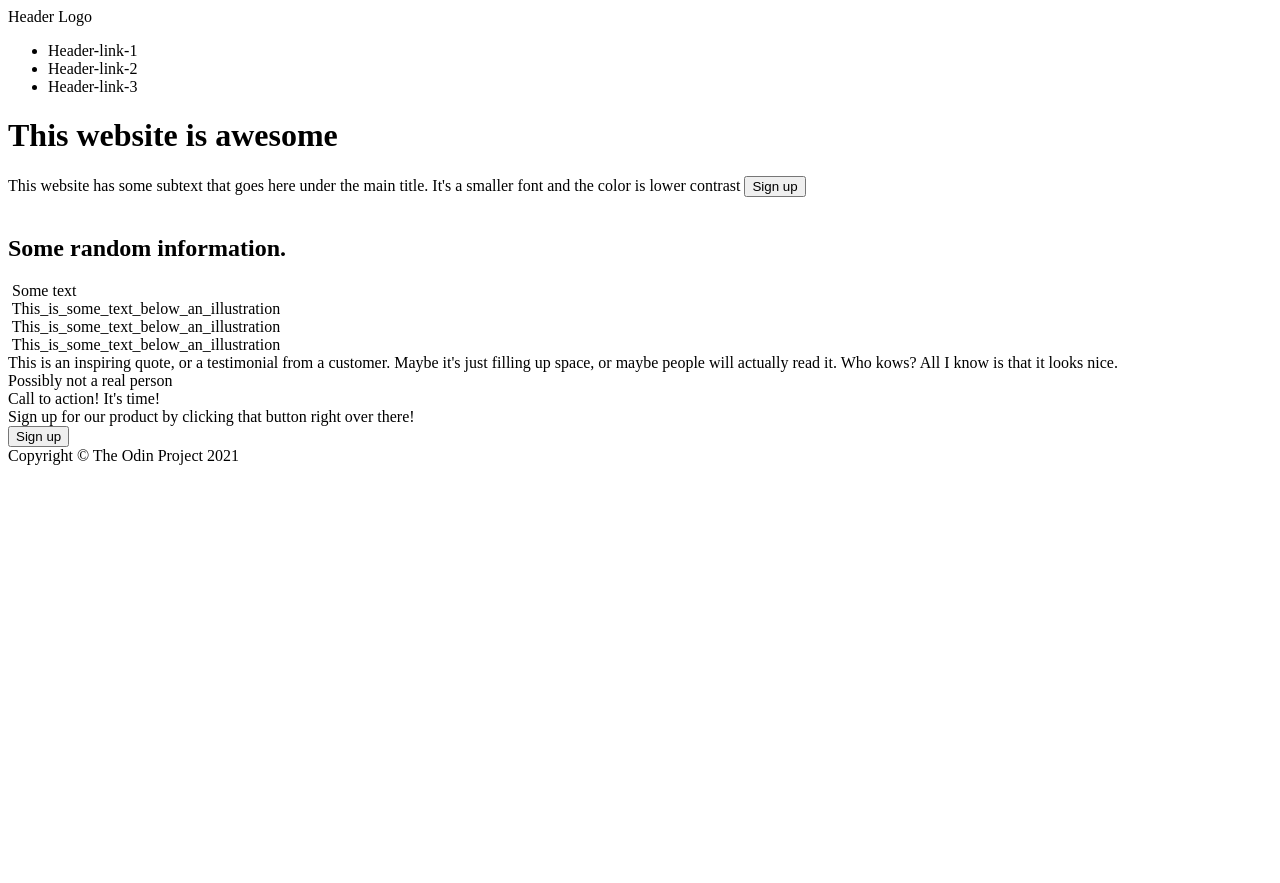
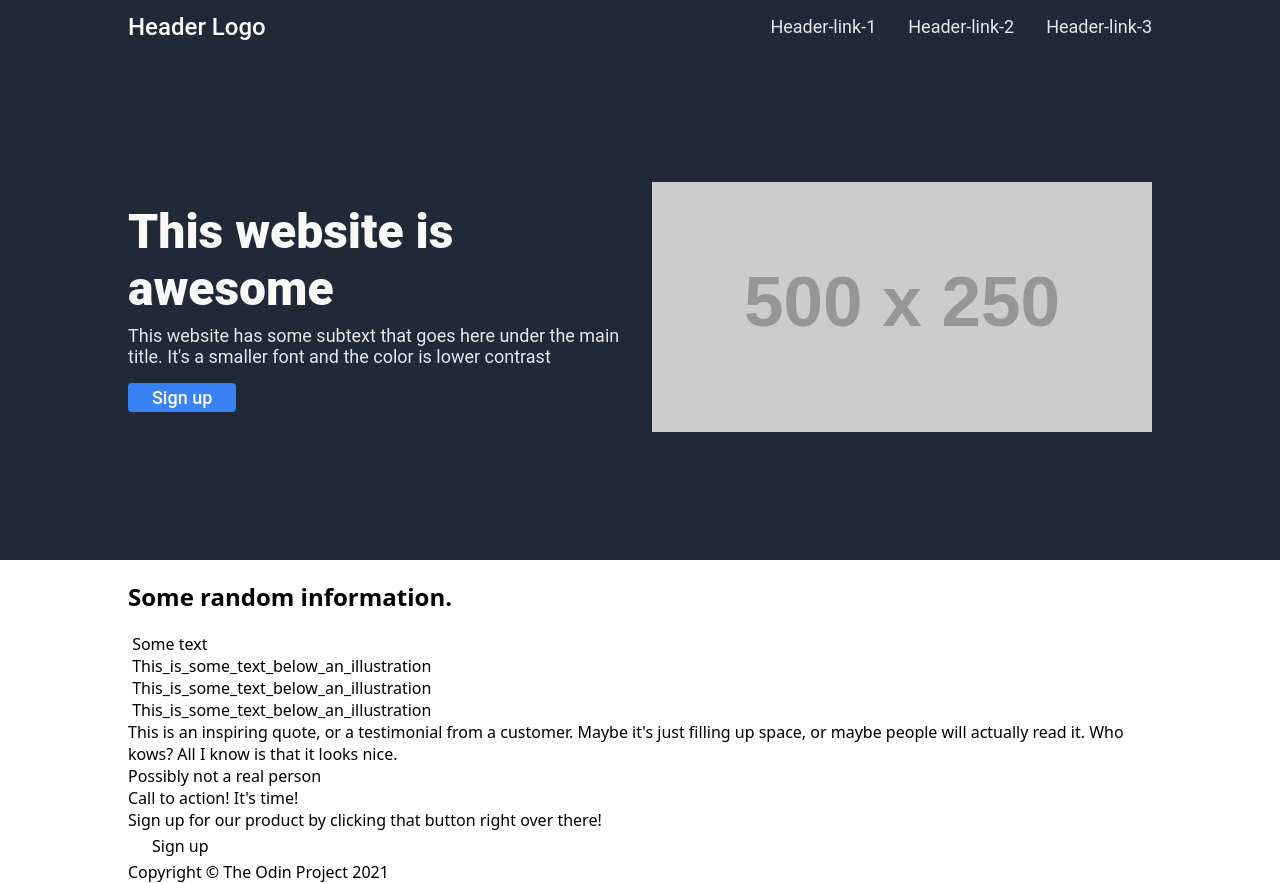
Before and after one commit to tnikFi/odin-landing-page, a plain HTML site: page index.html in a window 1280 px wide. Before the commit the page ends 800 px from the top, so only its background shows below. Drawn offline with Linux system fonts and the light colour scheme; placeholder pictures from the web are drawn by us.

Commit message:
Header and hero styling

```diff
--- a/index.html
+++ b/index.html
@@ -4,6 +4,7 @@
     <meta charset="UTF-8">
     <meta http-equiv="X-UA-Compatible" content="IE=edge">
     <meta name="viewport" content="width=device-width, initial-scale=1.0">
+    <link rel="stylesheet" href="styles/style.css">
     <title>Document</title>
 </head>
 <body>
@@ -12,37 +13,37 @@
             Header Logo
         </div>
         <ul class="header-links">
-            <li>Header-link-1</li>
-            <li>Header-link-2</li>
-            <li>Header-link-3</li>
+            <li><a href="">Header-link-1</a></li>
+            <li><a href="">Header-link-2</a></li>
+            <li><a href="">Header-link-3</a></li>
         </ul>
     </div>
 
-    <div class="title">
-        <div class="text-container">
+    <div class="hero">
+        <div class="hero-text">
             <h1>This website is awesome</h1>
             This website has some subtext that goes here under the main title. It's a smaller font and the color is lower contrast
-            <button class="title-sign-up">Sign up</button>
+            <button class="hero-sign-up">Sign up</button>
         </div>
-        <img src="" alt="" class="title-image">
+        <img src="https://dummyimage.com/500x250.png" alt="" class="hero-image">
     </div>
 
-    <div class="main-content">
-        <h2 class="content-header">Some random information.</h2>
+    <div class="information">
+        <h2 class="information-header">Some random information.</h2>
         <div class="container">
-            <div class="content-block">
+            <div class="info-block">
                 <img src="" alt="">
                 Some text
             </div>
-            <div class="content-block">
+            <div class="info-block">
                 <img src="" alt="">
                 This_is_some_text_below_an_illustration
             </div>
-            <div class="content-block">
+            <div class="info-block">
                 <img src="" alt="">
                 This_is_some_text_below_an_illustration
             </div>
-            <div class="content-block">
+            <div class="info-block">
                 <img src="" alt="">
                 This_is_some_text_below_an_illustration
             </div>
--- /dev/null
+++ b/styles/style.css
@@ -0,0 +1,111 @@
+/* Define variables for the color palette and fonts */
+:root {
+    /* Background colors */
+    --header-background-color: #1f2937;
+    --button-color: #3882F6;
+    --quote-background-color: #e5e7eb;
+
+    /* Text colors */
+    --hero-color: #f9faf8;
+    --hero-secondary-color: var(--quote-background-color);
+    --header-logo-color: var(--hero-color);
+    --info-header-color: var(--header-background-color);
+    --quote-color: var(--header-background-color);
+
+    /* Text styles */
+    --hero-font: 900 48px roboto;
+    --hero-secondary-font: 18px roboto;
+    --header-logo-font: 500 24px roboto;
+    --info-header-font: 900 36px roboto;
+    --quote-font: 36px italic light roboto;
+}
+
+/* Apply these properties to the entire document */
+body {
+    font-family: system-ui, -apple-system, BlinkMacSystemFont, 'Segoe UI', Roboto, Oxygen, Ubuntu, Cantarell, 'Open Sans', 'Helvetica Neue', sans-serif;
+    margin: 0;
+    display: flex;
+    flex-direction: column;
+}
+
+/* Apply left and right padding to all divs directly under the body */
+body>div {
+    padding: 0 10%;
+}
+
+/* Common properties for all buttons */
+button {
+    all: unset;
+    border-radius: 4px;
+    padding: 4px 24px;
+}
+
+/* Header styles */
+.header {
+    background-color: var(--header-background-color);
+    display: flex;
+    justify-content: space-between;
+    align-items: center;
+}
+
+/* Logo */
+.header-logo {
+    color: var(--header-logo-color);
+    font: var(--header-logo-font);
+}
+
+/* Header link list */
+.header-links {
+    list-style-type: none;
+    display: flex;
+    gap: 32px;
+    padding: 0;
+}
+
+.header-links li a {
+    text-decoration: none;
+    color: var(--hero-secondary-color);
+    font: var(--hero-secondary-font);
+}
+
+/* Hero background */
+.hero {
+    background-color: var(--header-background-color);
+    padding-top: 10vw;
+    padding-bottom: 10vw;
+    display: flex;
+    flex-wrap: wrap;
+    justify-content: space-between;
+    align-items: center;
+    gap: 32px;
+}
+
+/* Hero text wrapper styling */
+.hero-text {
+    color: var(--hero-secondary-color);
+    font: var(--hero-secondary-font);
+    min-width: 250px;
+    max-width: 500px;
+    flex: 1;
+    display: flex;
+    flex-direction: column;
+    justify-content: flex-start;
+    align-items: flex-start;
+    gap: 8px;
+}
+
+.hero-text h1 {
+    margin: 0;
+    padding: 0;
+    color: var(--hero-color);
+    font: var(--hero-font);
+}
+
+/* Hero sign up button */
+.hero-sign-up {
+    margin-top: 8px;
+    background-color: var(--button-color);
+    color: var(--hero-color);
+    font: var(--hero-secondary-font);
+    font-weight: 500;
+}
```
